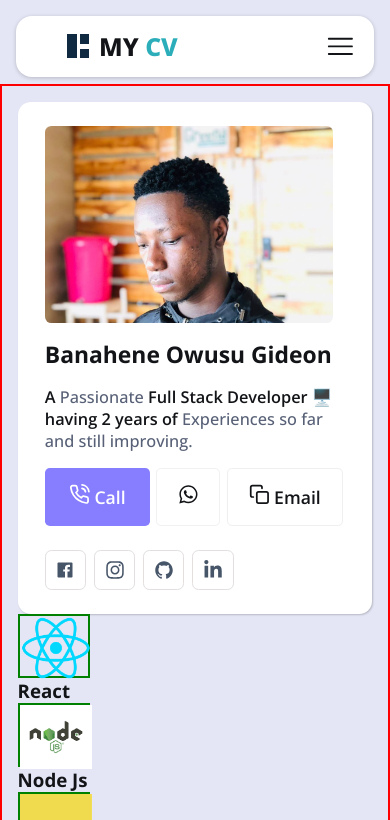
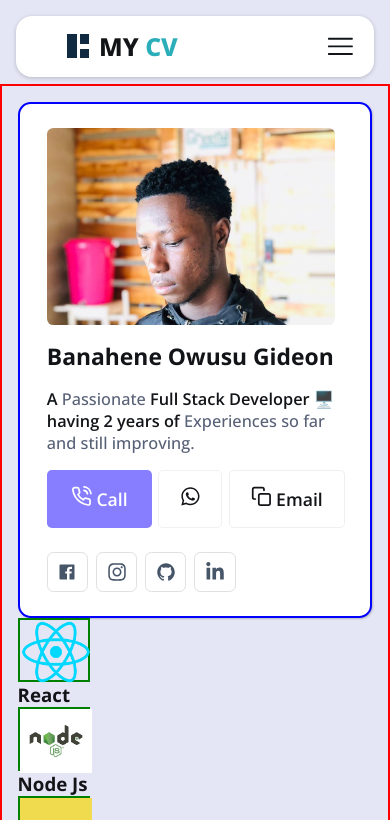
Before and after one commit to Banahene2041/my-portfolio, a React (Create React App) app: page / in a window 390 px wide. Shown: the top 820 px of the page. Built offline with nearby package versions, Linux system fonts and the light colour scheme.

Commit message:
second commit

```diff
--- a/src/Components/Aside.js
+++ b/src/Components/Aside.js
@@ -9,7 +9,7 @@ import { useGlobalContext } from '../context';
 function Aside() {
   const {darkMode,openClipboard,gmail} = useGlobalContext()
   return (
-    <aside className='aside'>
+    <aside className={`${darkMode?"aside-active":"aside"}`}>
       <div className="img-container">
         <img src={image} alt="" />
       </div>
--- a/src/index.css
+++ b/src/index.css
@@ -41,10 +41,6 @@
     div{
         background: var(#fff);
     }
-    aside{
-        background: #fff !important;
-        -webkit-background: #fff !important;
-    }
 }
 
 .dark-mode{
@@ -64,13 +60,9 @@
         div {
             background: var(--background);
         }
-        aside{
-            background: var(--background) !important;
-            -webkit-background: var(--background) !important;
-        }
 }
 
-@media (max-width:600px) {
+@media (max-width:700px) {
     .light-mode{
         aside{
         background: #fff !important;
@@ -453,6 +445,10 @@ ul .link span {
         width: 100%;
         border-radius: .8rem;
         box-shadow: 1px 1px 2px rgba(0,0,0,0.2);
+        border: 2px solid blue;
+    }
+    .aside-active{
+        border: 2px solid green;
     }
 
     .intouch{
```
